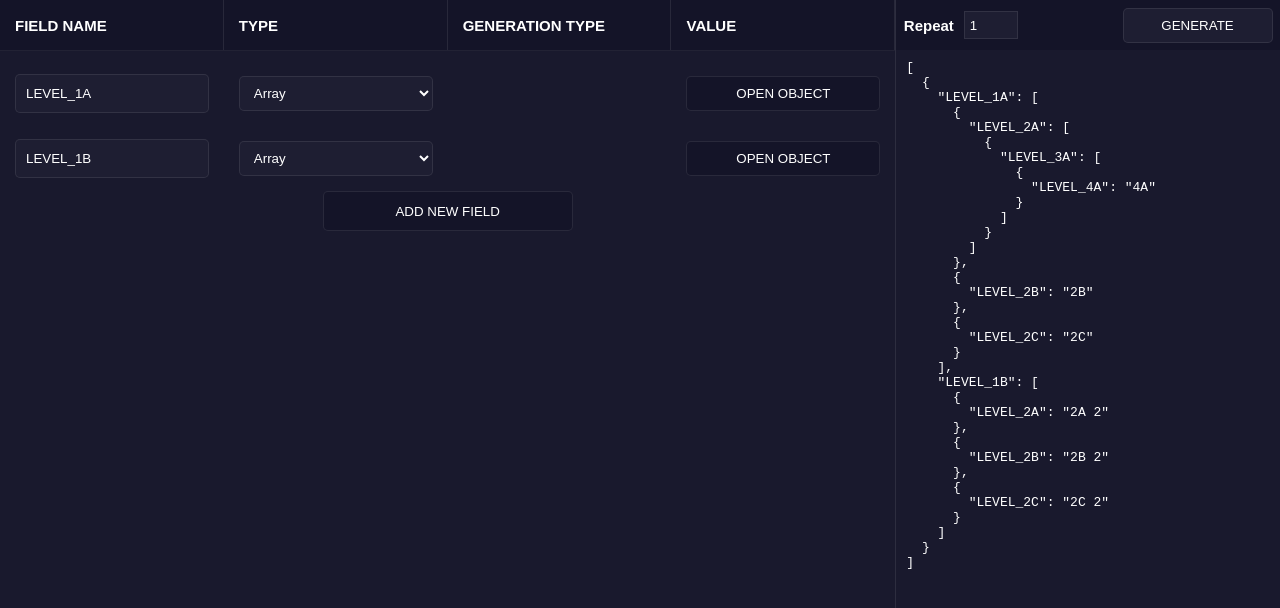
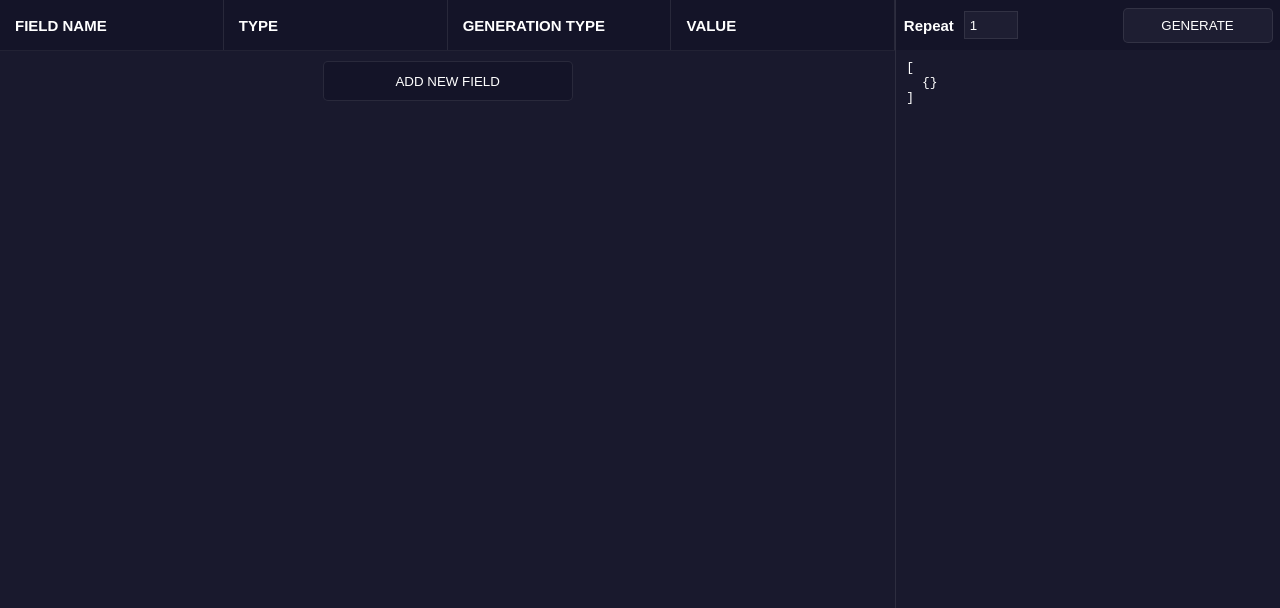
Before and after one commit to dellarosamarco/Json-Generator, a React (Create React App) app: page / in a window 1280 px wide. Shown: the top 608 px of the page. Built offline with nearby package versions, Linux system fonts and the light colour scheme.

Commit message:
refactor: fields

```diff
--- a/src/Editor/JsonBuilder/JsonBuilder.tsx
+++ b/src/Editor/JsonBuilder/JsonBuilder.tsx
@@ -1,6 +1,6 @@
 import { useState } from "react";
 import { Field } from "../../interfaces/Field.interface";
-import { FieldType } from "../../models/FieldType.model";
+import { FieldType } from "../../utilities/FieldType.model";
 import FieldsManager from "../../utilities/FieldsManager";
 import { randomString } from "../../utilities/randomString.method";
 import "./JsonBuilder.scss";
--- a/src/Editor/JsonBuilder/JsonBuilderField/JsonBuilderField.tsx
+++ b/src/Editor/JsonBuilder/JsonBuilderField/JsonBuilderField.tsx
@@ -1,7 +1,7 @@
 import { useState } from "react";
 import { Field } from "../../../interfaces/Field.interface";
 import { Header } from "../../../interfaces/Header.interface";
-import { FieldType, FieldTypeInterface, fieldTypes } from "../../../models/FieldType.model";
+import { FieldType, FieldTypeInterface, fieldTypes } from "../../../utilities/FieldType.model";
 import { randomString } from "../../../utilities/randomString.method";
 
 const headers : Header = {
--- a/src/interfaces/Field.interface.ts
+++ b/src/interfaces/Field.interface.ts
@@ -1,4 +1,4 @@
-import { FieldType } from "../models/FieldType.model";
+import { FieldType } from "../utilities/FieldType.model";
 
 export interface Field{
     id? : string;
--- a/src/utilities/FieldsManager.ts
+++ b/src/utilities/FieldsManager.ts
@@ -1,9 +1,9 @@
 import { Field } from "../interfaces/Field.interface";
-import { FieldType } from "../models/FieldType.model";
+import { FieldType } from "./FieldType.model";
 import { fakeData, fakeData2 } from "./fakeData";
 
 export default class FieldsManager{
-    static fields : Field[] = fakeData;
+    static fields : Field[] = [];
     static composedJson = {};
     static jsonMap : Field[] = [];
     static repeat : number = 1;
@@ -59,7 +59,7 @@ export default class FieldsManager{
         let tmpPartialJson : any;
 
         for(let n=0; n<path.length; n++){
-            if(n == path.length - 1){
+            if(n === path.length - 1){
                 if(this.getParentById(field.parentId!).type === FieldType.ARRAY){
                     tmpPartialJson.push(field.children?.length! > 0 ? { [path[n]] : this.getChildrenType(field.type!)} : { [path[n]] : field.value});
                 }
--- a/src/utilities/fakeData.ts
+++ b/src/utilities/fakeData.ts
@@ -1,5 +1,5 @@
 import { Field } from "../interfaces/Field.interface";
-import { FieldType } from "../models/FieldType.model";
+import { FieldType } from "./FieldType.model";
 
 export const fakeData : Field[] = [
     {
```
Also changed, not shown: src/utilities/generationType.utilities.ts (added, +21 -0 lines), src/utilities/FieldType.model.ts (renamed from src/models/FieldType.model.ts).
